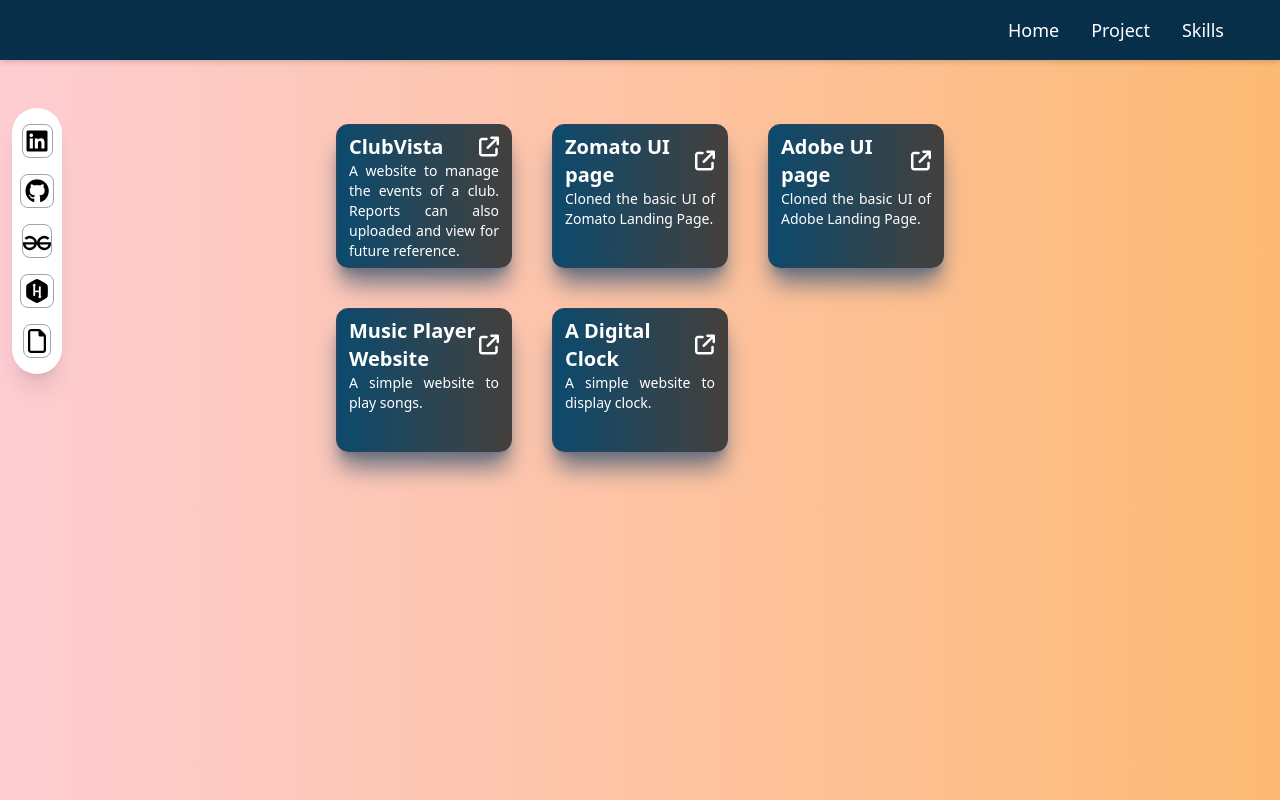
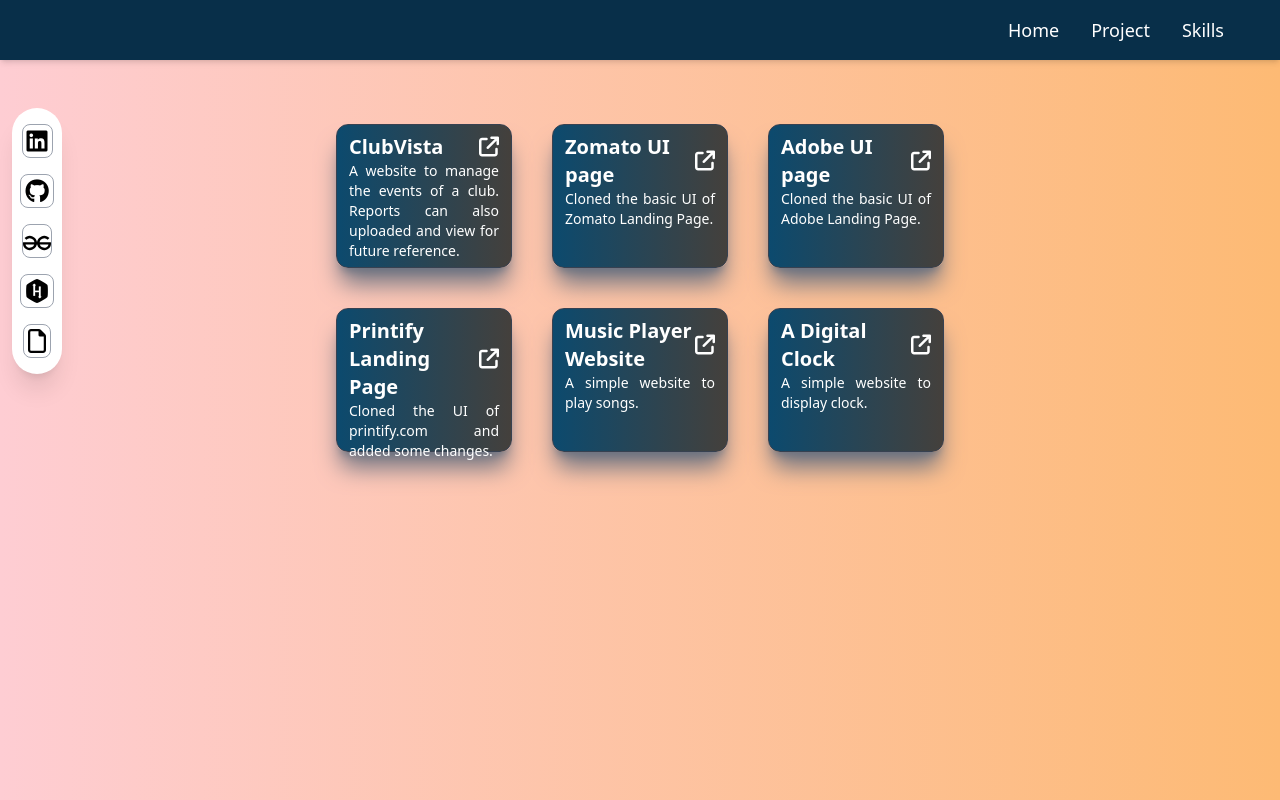
Before and after one commit to Bhupendra-17/Portfolio, a React (Vite) app in the folder client/: page /project in a window 1280 px wide. Built offline with nearby package versions, Linux system fonts and the light colour scheme.

Commit message:
added one more project

```diff
--- a/client/src/Project.jsx
+++ b/client/src/Project.jsx
@@ -26,10 +26,13 @@
                         /></Link>
                         <Link to="/adobe"><Viewproject title="Adobe UI page" desc="Cloned the basic UI of Adobe Landing Page."
                         /></Link>
+                        <Link to="https://printify-web-three.vercel.app/" target="_blank"><Viewproject title="Printify Landing Page" desc="Cloned the UI of printify.com and added some changes."
+                        /></Link>
                         <Link to="/musicplayer"><Viewproject title="Music Player Website" desc="A simple website to play songs."
                         /></Link>
                         <Link to="/digitalclock"><Viewproject title="A Digital Clock" desc="A simple website to display clock."
                         /></Link>
+
                     </div>
                 </div>
             </div>
```
